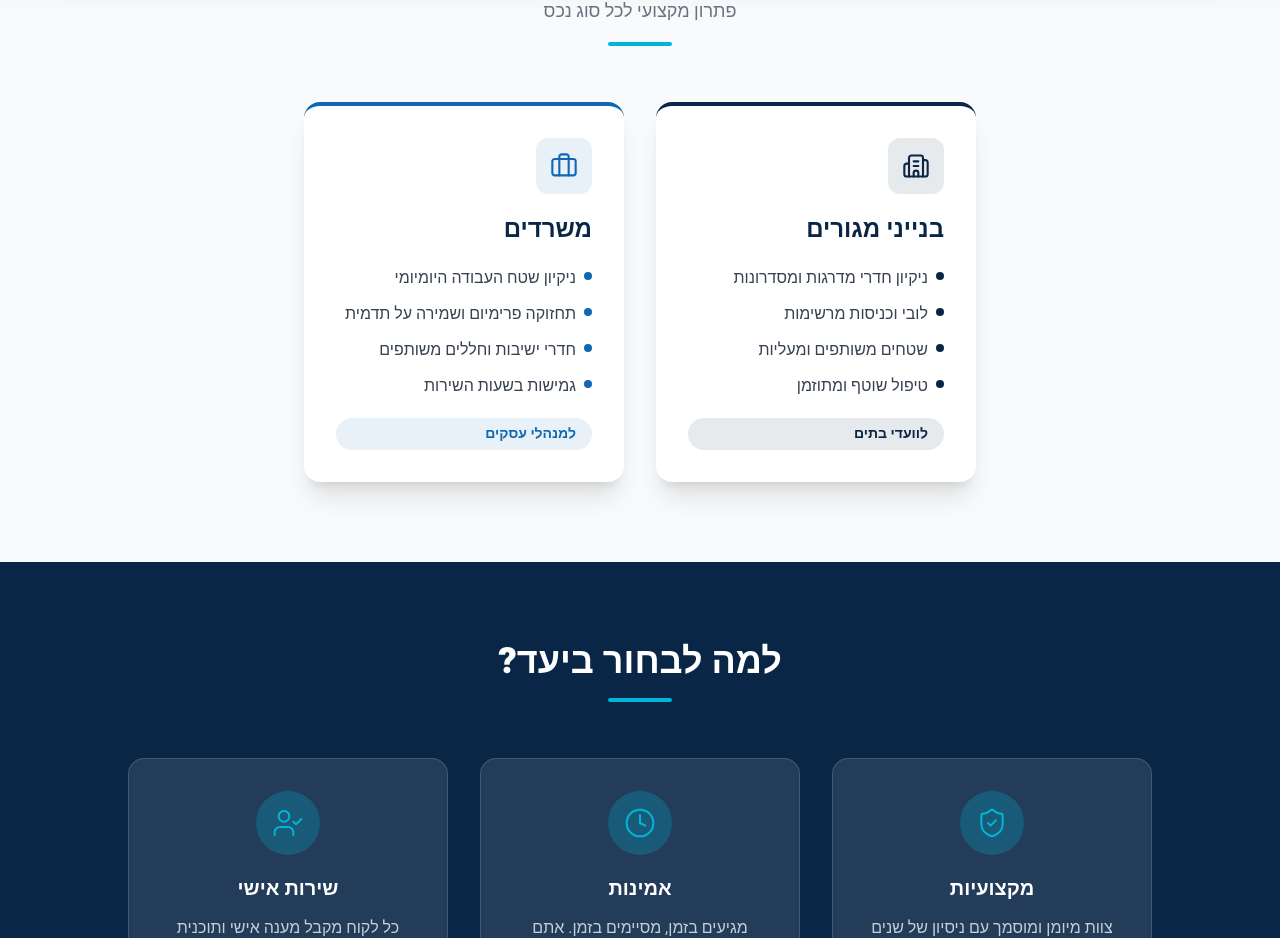
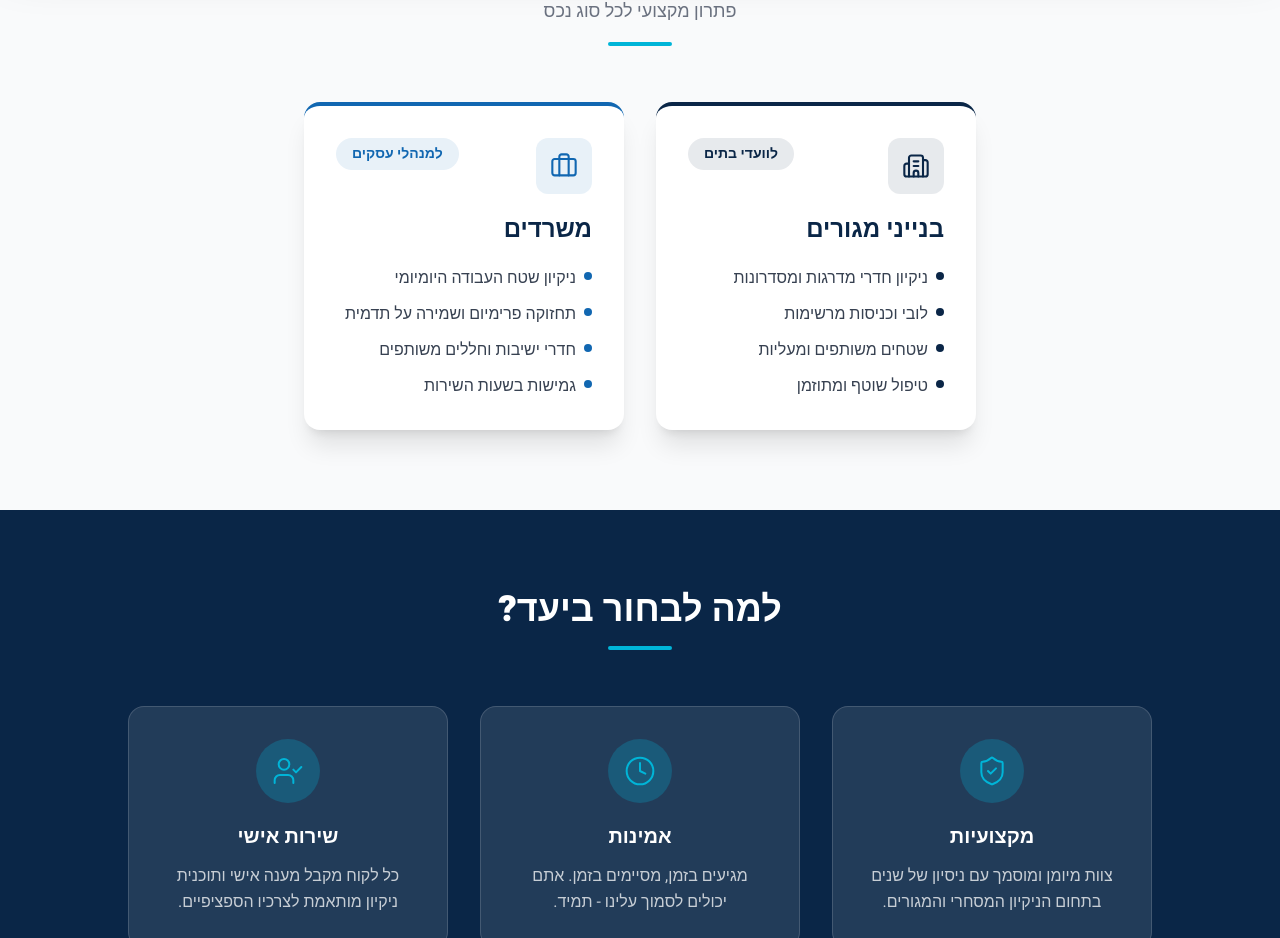
Before and after one commit to shanimaddar/yaad-site, a React (Vite) app: page / in a window 1280 px wide. Shown: the part 850-1788 px from the top of the page. Built offline with nearby package versions, Linux system fonts and the light colour scheme.

Commit message:
עדכוני קוביות שירות

```diff
--- a/src/components/Services.jsx
+++ b/src/components/Services.jsx
@@ -6,11 +6,21 @@ function ServiceCard({ icon: Icon, title, audience, bullets, accentColor }) {
       className="bg-white rounded-2xl shadow-xl p-8 flex flex-col gap-5 border-t-4"
       style={{ borderTopColor: accentColor }}
     >
-      <div
-        className="w-14 h-14 rounded-xl flex items-center justify-center"
-        style={{ backgroundColor: accentColor + '18' }}
-      >
-        <Icon size={28} style={{ color: accentColor }} strokeWidth={1.8} />
+      {/* שורת האייקון והתגית למעלה */}
+      <div className="flex justify-between items-start">
+        <div
+          className="w-14 h-14 rounded-xl flex items-center justify-center"
+          style={{ backgroundColor: accentColor + '18' }}
+        >
+          <Icon size={28} style={{ color: accentColor }} strokeWidth={1.8} />
+        </div>
+
+        <div
+          className="inline-block text-sm font-semibold px-4 py-1.5 rounded-full"
+          style={{ backgroundColor: accentColor + '18', color: accentColor }}
+        >
+          {audience}
+        </div>
       </div>
 
       <h3 className="text-2xl font-black text-brand-navy">{title}</h3>
@@ -26,13 +36,6 @@ function ServiceCard({ icon: Icon, title, audience, bullets, accentColor }) {
           </li>
         ))}
       </ul>
-
-      <div
-        className="mt-auto inline-block text-sm font-semibold px-4 py-1.5 rounded-full"
-        style={{ backgroundColor: accentColor + '18', color: accentColor }}
-      >
-        {audience}
-      </div>
     </div>
   )
 }
```
